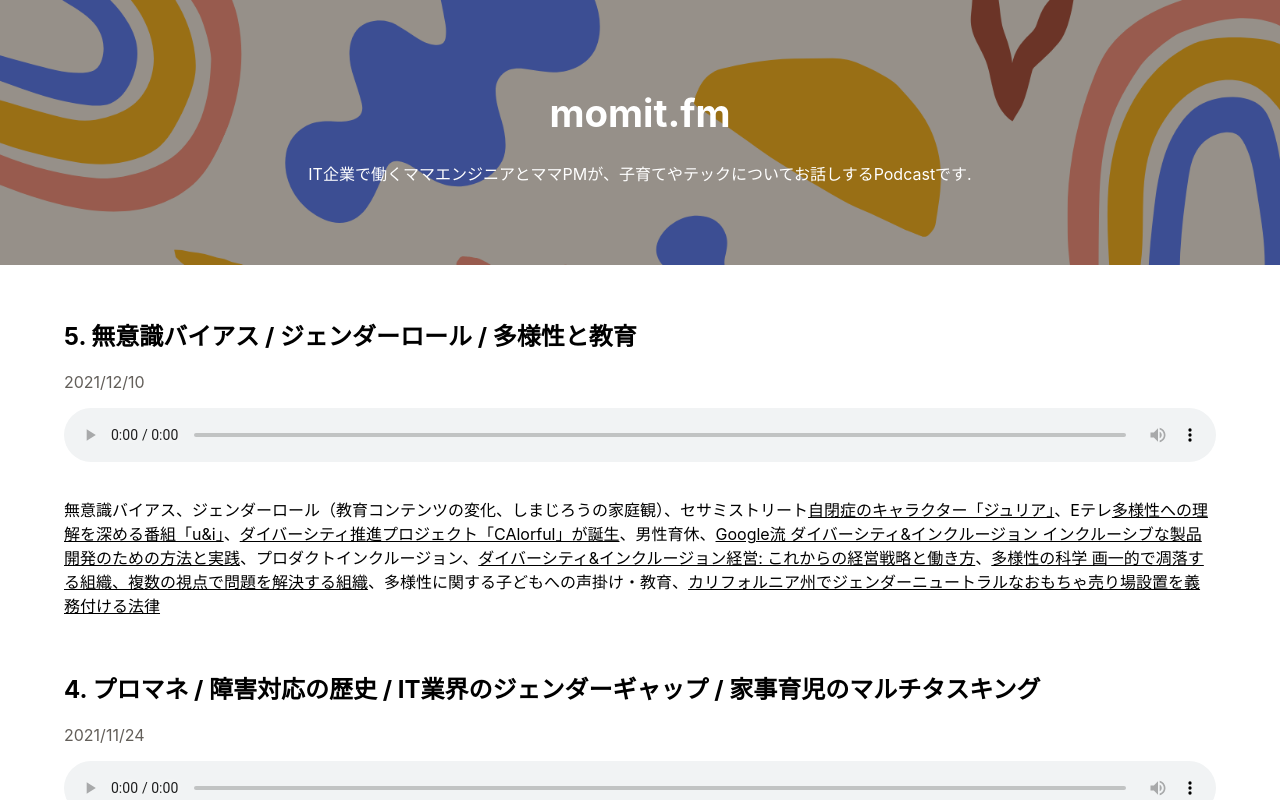
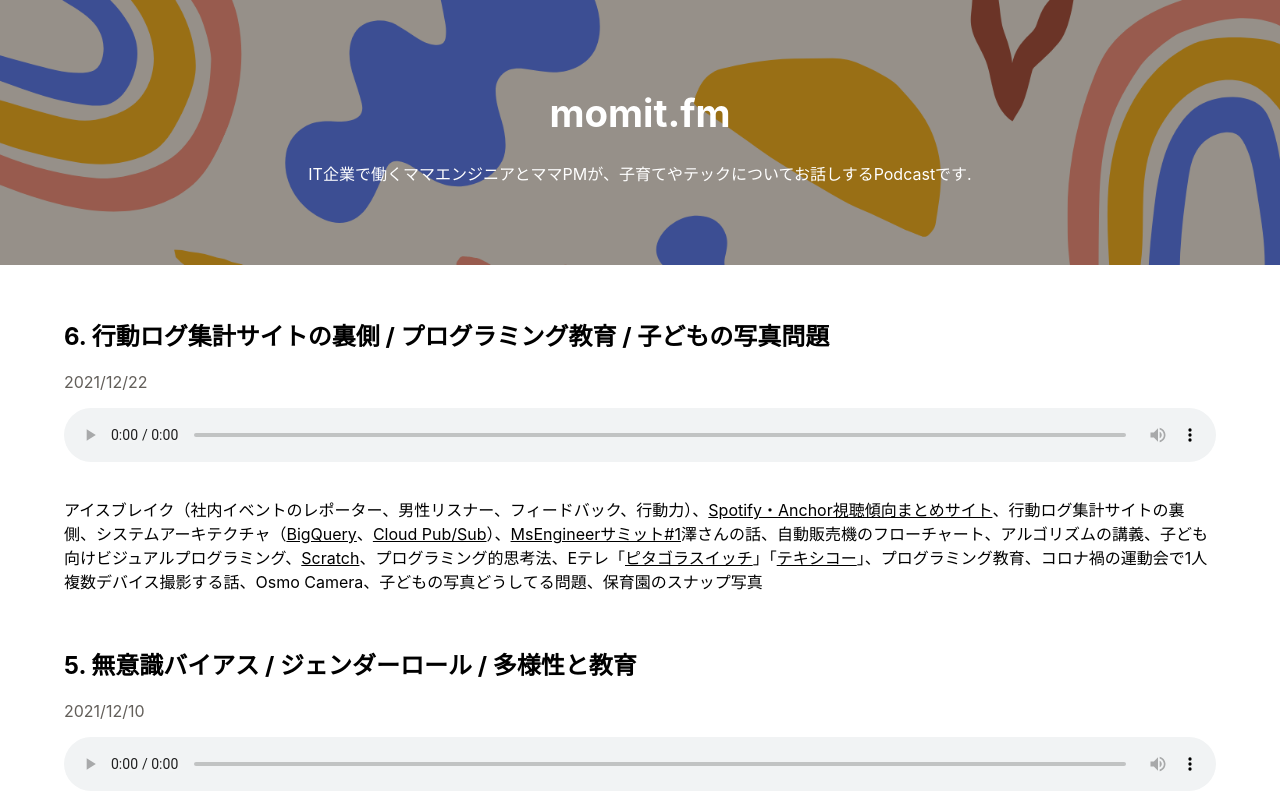
Before and after one commit to fuzzy31u/momit.fm, a Next.js app: page / in a window 1280 px wide. Shown: the top 800 px of the page. Built offline with nearby package versions, Linux system fonts and the light colour scheme.

Commit message:
Add episode6

```diff
--- a/pages/index.tsx
+++ b/pages/index.tsx
@@ -30,6 +30,16 @@ export default function Home() {
       </header>
 
       <div className={styles.main}>
+      <article>
+          <h2>
+            6. 行動ログ集計サイトの裏側 / プログラミング教育 / 子どもの写真問題
+          </h2>
+          <p className={styles.main_date}>2021/12/22</p>
+          <audio className={styles.main_audio} controls src="https://d3ctxlq1ktw2nl.cloudfront.net/staging/2021-11-23/239146578-44100-2-a4b4add7b4f55.m4a"></audio>
+          <p className={styles.main_description}>
+          アイスブレイク（社内イベントのレポーター、男性リスナー、フィードバック、行動力）、<a href="https://podcasters.spotify.com/">Spotify・Anchor視聴傾向まとめサイト</a>、行動ログ集計サイトの裏側、システムアーキテクチャ（<a href="https://cloud.google.com/bigquery">BigQuery</a>、<a href="https://cloud.google.com/pubsub">Cloud Pub/Sub</a>）、<a href="https://ms-engineer01.peatix.com/?lang=ja">MsEngineerサミット#1</a>澤さんの話、自動販売機のフローチャート、アルゴリズムの講義、子ども向けビジュアルプログラミング、<a href="https://scratch.mit.edu/">Scratch</a>、プログラミング的思考法、Eテレ「<a href="https://www.nhk.jp/p/pitagora/ts/WLQ76PGNW2/">ピタゴラスイッチ</a>」「<a href="https://www.nhk.or.jp/school/sougou/texico/">テキシコー</a>」、プログラミング教育、コロナ禍の運動会で1人複数デバイス撮影する話、Osmo Camera、子どもの写真どうしてる問題、保育園のスナップ写真
+          </p>
+        </article>
         <article>
           <h2>
             5. 無意識バイアス / ジェンダーロール / 多様性と教育
```
